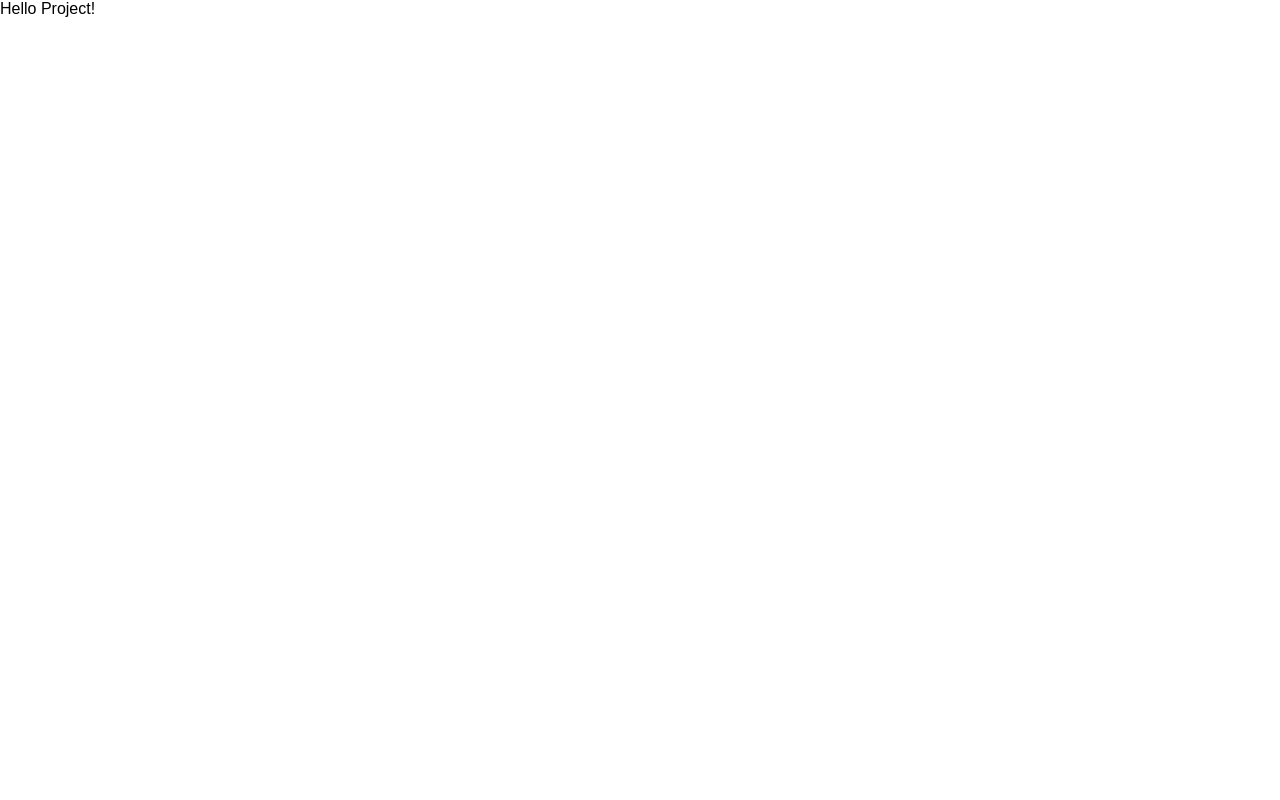
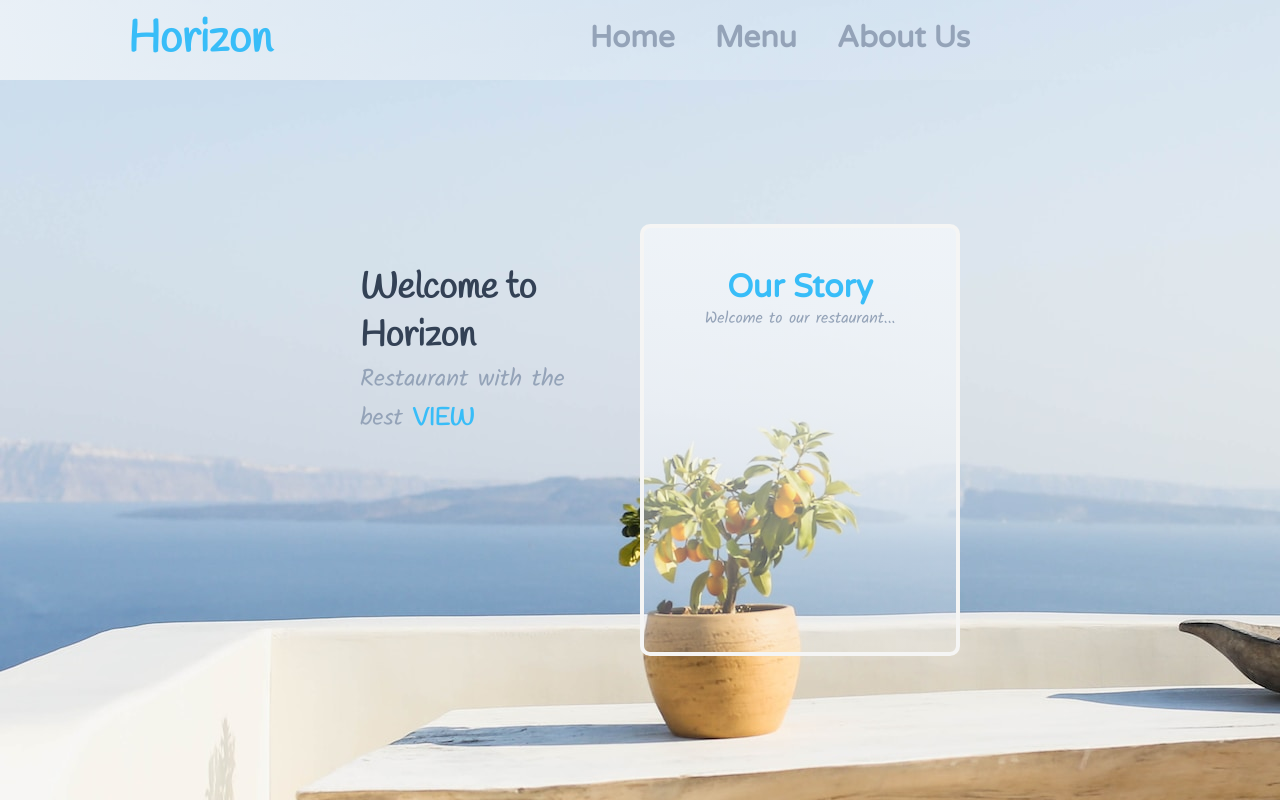
Before and after one commit to DimitrijeB-96/Project-Restaurant-Page, a website built with webpack: page dist/index.html in a window 1280 px wide. Built offline with nearby package versions, Linux system fonts and the light colour scheme.

Commit message:
Added basic layout for home page, and header navigation to other blank pages of menu and about us

```diff
--- a/package.json
+++ b/package.json
@@ -5,6 +5,7 @@
   "main": "index.js",
   "scripts": {
     "test": "echo \"Error: no test specified\" && exit 1",
+    "watch": "webpack --watch",
     "build": "webpack"
   },
   "repository": {
@@ -19,6 +20,7 @@
   "homepage": "https://github.com/DimitrijeB-96/Project-Restaurant-Page#readme",
   "devDependencies": {
     "css-loader": "^6.8.1",
+    "html-webpack-plugin": "^5.5.3",
     "style-loader": "^3.3.3",
     "webpack": "^5.86.0",
     "webpack-cli": "^5.1.4"
--- /dev/null
+++ b/src/header.js
@@ -0,0 +1,57 @@
+const header = document.createElement('div');
+
+const logoDiv = document.createElement('div');
+const logo = document.createElement('h1');
+
+const navDiv = document.createElement('div');
+const navUl = document.createElement('ul');
+
+const navHome = document.createElement('li');
+const navMenu = document.createElement('li');
+const navAboutUs = document.createElement('li');
+
+function headerLogo() {
+  logoDiv.classList.add('logo-div');
+  logoDiv.appendChild(logo);
+
+  logo.textContent = 'Horizon';
+}
+
+function homeBtn() {
+  navHome.textContent = 'Home';
+  navUl.appendChild(navHome);
+}
+
+function menuBtn() {
+  navMenu.textContent = 'Menu';
+  navUl.appendChild(navMenu);
+}
+
+function aboutUsBtn() {
+  navAboutUs.textContent = 'About Us';
+  navUl.appendChild(navAboutUs);
+}
+
+function headerNav() {
+  navDiv.classList.add('nav-div');
+
+  navDiv.appendChild(navUl);
+  homeBtn();
+  menuBtn();
+  aboutUsBtn();
+}
+
+export function displayHeader() {
+  header.classList.add('header');
+  headerLogo();
+  header.appendChild(logoDiv);
+  headerNav();
+  header.appendChild(navDiv);
+}
+
+export default header;
+export {
+  navHome,
+  navMenu,
+  navAboutUs
+};
--- a/src/index.js
+++ b/src/index.js
@@ -1,7 +1,57 @@
 import './style.css';
+import header, { displayHeader, navHome, navMenu, navAboutUs } from './header.js';
+import homePage, { displayHomePage } from './pages/home.js';
+import menuPage, { displayMenuPage } from './pages/menu.js';
+import aboutUsPage, { displayAboutUsPage } from './pages/aboutUs.js';
 
-const p = document.createElement('p');
+const content = document.createElement('div');
 
-p.textContent = "Hello Project!";
+let currentPage = homePage;
 
-document.body.appendChild(p);
+navHome.addEventListener('click', displayHome);
+navMenu.addEventListener('click', displayMenu);
+navAboutUs.addEventListener('click', displayAboutUs);
+
+function displayHome() {
+  if (currentPage === aboutUsPage) {
+    content.removeChild(aboutUsPage);
+  } else if (currentPage === menuPage) {
+    content.removeChild(menuPage);
+  }
+  content.appendChild(homePage);
+  currentPage = homePage;
+  displayHomePage();
+}
+
+function displayMenu() {
+  if (currentPage === homePage) {
+    content.removeChild(homePage);
+  } else if (currentPage === aboutUsPage) {
+    content.removeChild(aboutUsPage);
+  }
+  content.appendChild(menuPage);
+  currentPage = menuPage;
+  displayMenuPage();
+}
+
+function displayAboutUs() {
+  if (currentPage === homePage) {
+    content.removeChild(homePage);
+  }
+  content.appendChild(aboutUsPage);
+  currentPage = aboutUsPage;
+  displayAboutUsPage();
+}
+
+// Use to display Header and Content part of the page
+function displayToDom() {
+  document.body.appendChild(header);
+  displayHeader();
+  document.body.appendChild(content);
+  content.classList.add('content');
+
+  content.appendChild(currentPage);
+  displayHomePage();
+}
+
+displayToDom();
--- /dev/null
+++ b/src/pages/aboutUs.js
@@ -0,0 +1,7 @@
+const aboutUsPage = document.createElement('div');
+
+export function displayAboutUsPage() {
+
+}
+
+export default aboutUsPage;
--- /dev/null
+++ b/src/pages/home.js
@@ -0,0 +1,41 @@
+const homePage = document.createElement('div');
+
+const heroDiv = document.createElement('div');
+const heroH2 = document.createElement('h2');
+const heroText = document.createElement('p');
+const heroSpan = document.createElement('span');
+
+const contentDiv = document.createElement('div');
+const contentH2 = document.createElement('h2');
+const contentText = document.createElement('p');
+
+function displayHeroDiv() {
+  homePage.appendChild(heroDiv);
+  heroDiv.classList.add('hero-div-home');
+
+  heroDiv.appendChild(heroH2);
+  heroH2.textContent = 'Welcome to Horizon';
+  heroDiv.appendChild(heroText);
+  heroSpan.textContent = 'VIEW';
+  heroSpan.classList.add('bold');
+  heroText.textContent = 'Restaurant with the best ';
+  heroText.appendChild(heroSpan);
+}
+
+function displayContentDiv() {
+  homePage.appendChild(contentDiv);
+  contentDiv.classList.add('content-div-home');
+
+  contentDiv.appendChild(contentH2);
+  contentH2.textContent = 'Our Story';
+  contentDiv.appendChild(contentText);
+  contentText.textContent = 'Welcome to our restaurant...';
+}
+
+export function displayHomePage() {
+  displayHeroDiv();
+  displayContentDiv();
+  homePage.classList.add('home');
+}
+
+export default homePage;
--- /dev/null
+++ b/src/pages/menu.js
@@ -0,0 +1,7 @@
+const menuPage = document.createElement('div');
+
+export function displayMenuPage() {
+
+}
+
+export default menuPage;
--- a/src/style.css
+++ b/src/style.css
@@ -1,3 +1,20 @@
+@import url('https://fonts.googleapis.com/css2?family=Dosis:wght@400;500;600;700;800&family=Handlee&family=Kalam:wght@300;400;700&family=Varela+Round&display=swap');
+/* Dosis
+   Varela Round
+   Kalam
+   Handlee
+*/
+
+:root {
+  --stone-light: #f5f5f4;
+
+  --slate-light: #f1f5f9;
+  --slate-mid: #94a3b8;
+  --slate-dark: #334155;
+
+  --blue-mid: #38bdf8;
+}
+
 * {
   box-sizing: border-box;
   margin: 0;
@@ -5,5 +22,137 @@
 }
 
 body {
-  font-family: Arial, Helvetica, sans-serif;
+  width: 100vw;
+  height: 100vh;
+  /* Angela Pham unsplash.com/@apham  */
+  background-image: url(./images/background-picture.jpg);
 }
+
+.header {
+  display: flex;
+  align-items: center;
+  justify-content: space-between;
+  /* --slate-light used with opacity */
+  background: linear-gradient(90deg, rgba(241, 245, 249, 0.8) 0%, rgba(241, 245, 249, 0.5) 30%,  rgba(241, 245, 249, 0.2) 60%, rgba(241, 245, 249, 0) 100%);
+
+  width: 100vw;
+  height: 10vh;
+}
+
+.logo-div {
+  display: flex;
+  align-items: center;
+  justify-content: center;
+  width: 200px;
+  height: 100%;
+  margin-left: 100px;
+}
+
+.header h1 {
+  font-family: 'Handlee', Arial, Helvetica, sans-serif;
+  font-size: 45px;
+  color: var(--blue-mid);
+}
+
+.nav-div {
+  display: flex;
+  align-items: center;
+  justify-content: center;
+  width: 600px;
+  height: 100%;
+  margin-right: 200px;
+}
+
+.header ul {
+  display: flex;
+  gap: 40px;
+  list-style: none;
+  height: 100%;
+  align-items: center;
+}
+
+.header li {
+  font-family: 'Varela Round', Arial, Helvetica, sans-serif;
+  color: var(--slate-mid);
+  font-size: 30px;
+  font-weight: 700;
+  cursor: pointer;
+  padding-bottom: 5px;
+}
+
+.header li:hover {
+  color: var(--blue-mid);
+  border-bottom: 3px solid var(--blue-mid);
+}
+
+.content {
+  width: 100vw;
+  height: 90vh;
+}
+
+.home,
+.menu,
+.aboutUs {
+  width: 100%;
+  height: 100%;
+}
+
+.home {
+  display: grid;
+  grid-template-columns: 2fr 2fr 2fr 2fr;
+  grid-template-rows: 1fr 3fr 1fr;
+  grid-template-areas:
+    "top top top top"
+    "left hero content right"
+    "bottom bottom bottom bottom";
+}
+
+.hero-div-home {
+  grid-area: hero;
+
+  display: flex;
+  flex-direction: column;
+  align-items: center;
+  padding: 40px;
+}
+
+.hero-div-home h2 {
+  font-family: 'Handlee', Arial, Helvetica, sans-serif;
+  color: var(--slate-dark);
+  font-size: 36px;
+}
+
+.hero-div-home p {
+  font-family: 'Kalam', Arial, Helvetica, sans-serif;
+  color: var(--slate-mid);
+  font-size: 24px;
+}
+
+span.bold {
+  font-family: 'Handlee', Arial, Helvetica, sans-serif;
+  color: var(--blue-mid);
+  font-weight: bold;
+}
+
+.content-div-home {
+  grid-area: content;
+
+  display: flex;
+  flex-direction: column;
+  align-items: center;
+  padding: 40px;
+  border: 4px solid var(--stone-light);
+  border-radius: 10px;
+  background: linear-gradient(180deg, rgba(241, 245, 249, 0.9) 0%, rgba(241, 245, 249, 0.7) 40%,  rgba(241, 245, 249, 0.5) 60%, rgba(241, 245, 249, 0.2) 100%);
+}
+
+.content-div-home h2 {
+  font-family: 'Varela Round', Arial, Helvetica, sans-serif ;
+  color: var(--blue-mid);
+  font-size: 32px;
+}
+
+.content-div-home p {
+  font-family: 'Kalam', Arial, Helvetica, sans-serif;
+  color: var(--slate-mid);
+}
--- a/webpack.config.js
+++ b/webpack.config.js
@@ -1,3 +1,4 @@
+const HtmlWebpackPlugin = require('html-webpack-plugin');
 const path = require('path');
 
 module.exports = {
@@ -5,7 +6,14 @@ module.exports = {
   output: {
     filename: 'bundle.js',
     path: path.resolve(__dirname, 'dist'),
+    clean: true,
   },
+  plugins: [
+    new HtmlWebpackPlugin({
+      title: 'Project: Restaurant-Page',
+    }),
+  ],
+  devtool: 'inline-source-map',
   module: {
     rules: [
       {
```
Also changed, not shown: dist/93e387c96f6677fab0dd.jpg (added), dist/bundle.js, dist/index.html, dist/main.js (deleted), src/images/background-picture.jpg (added), 1 other file.
